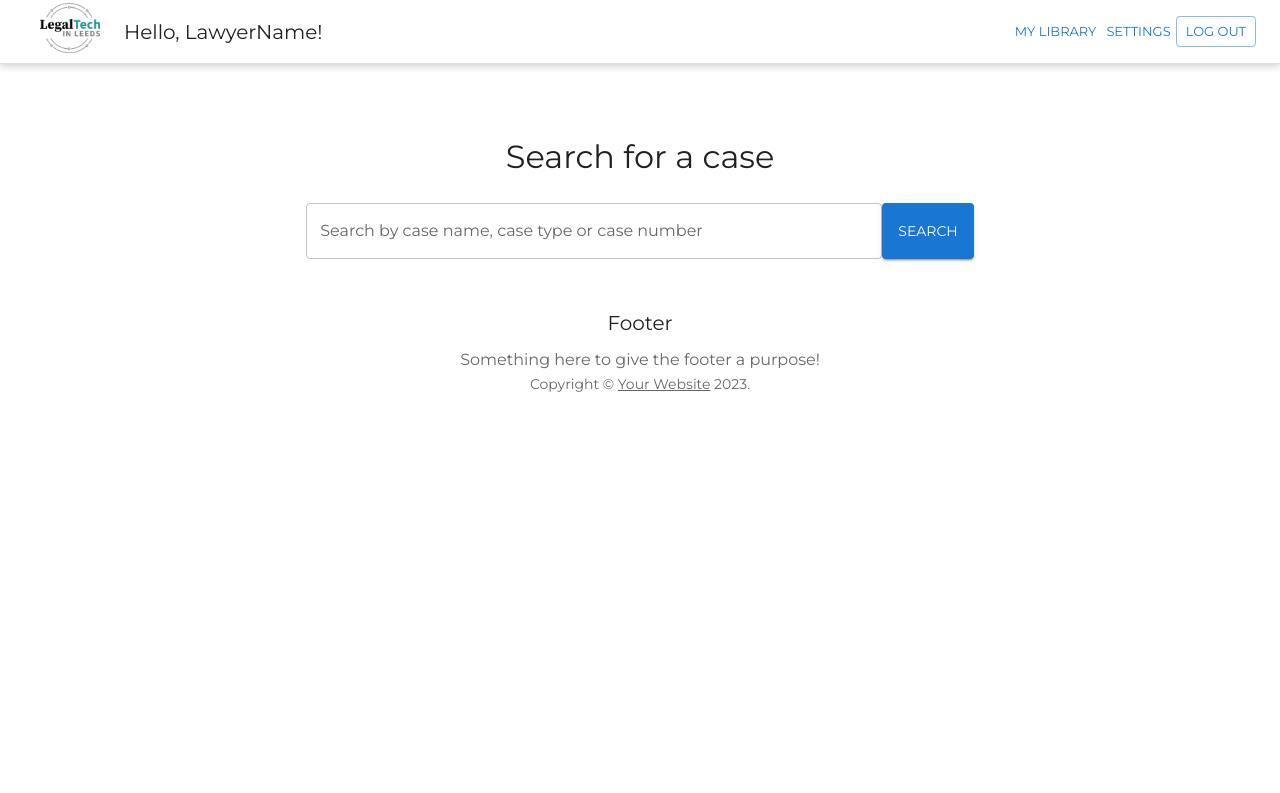
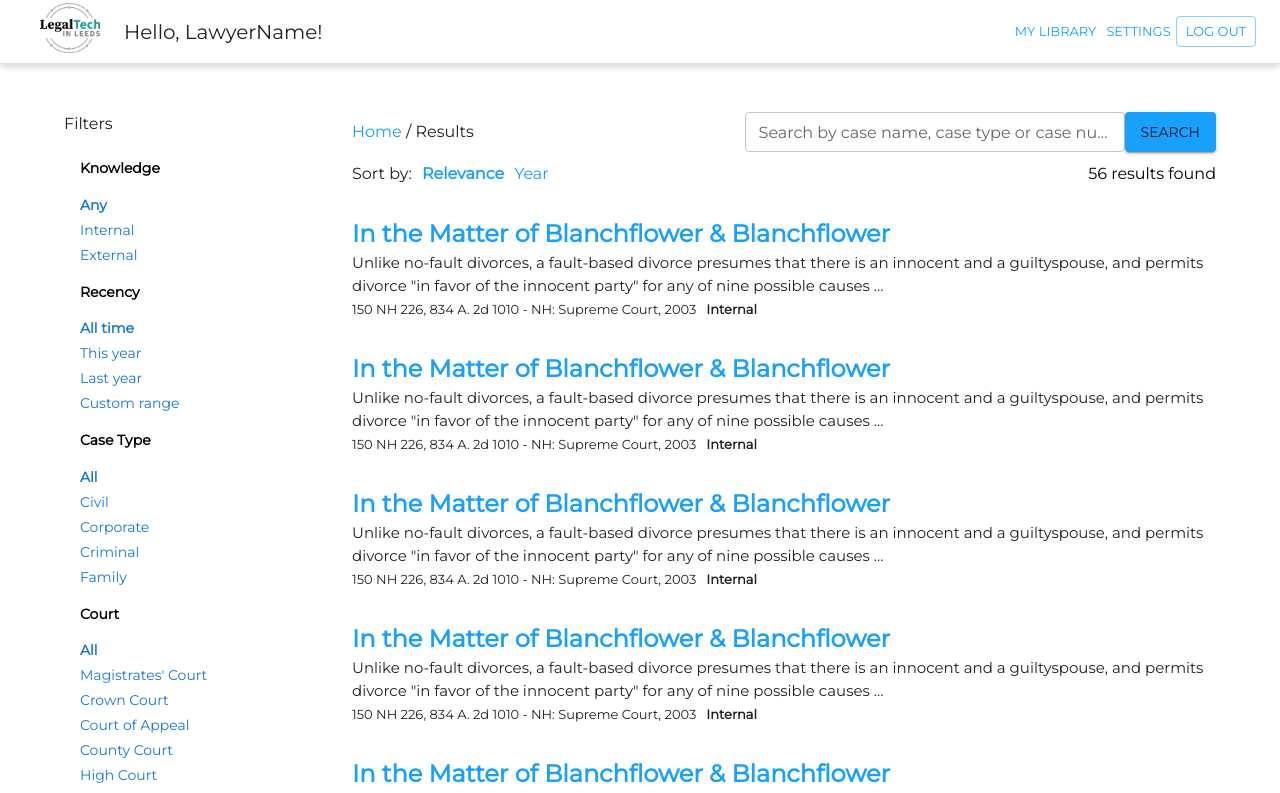
Before and after one commit to TimJones159/LegalTechBigHack, a React (Create React App) app: page /results in a window 1280 px wide. Shown: the top 793 px of the page. Built offline with nearby package versions, Linux system fonts and the light colour scheme.

Commit message:
feat: results page content

```diff
--- a/src/components/App.js
+++ b/src/components/App.js
@@ -13,6 +13,11 @@ import Footer from "./Footer";
 const theme = createTheme({
   typography: {
     fontFamily: "Montserrat, sans-serif",
+  },
+  palette: {
+    primary: {
+      main: "#18a0fb",
+    },
   },
 });
 
--- /dev/null
+++ b/src/components/Result.js
@@ -0,0 +1,16 @@
+import Link from "@mui/material/Link";
+
+export const Result = ({ title, body, courtSource, knowledge }) => {
+  return (
+    <div className="result">
+      <Link>
+        <h2>{title}</h2>
+      </Link>
+      <p>{body}</p>
+      <span>{courtSource}</span>
+      <span className="knowledge">{knowledge}</span>
+    </div>
+  );
+};
+
+export default Result;
--- a/src/components/Results.js
+++ b/src/components/Results.js
@@ -6,15 +6,48 @@ import ListItem from "@mui/material/ListItem";
 import ListItemText from "@mui/material/ListItemText";
 
 import FiltersList from "./FiltersList";
+import ResultsSection from "./ResultsSection";
 
 export const Results = () => {
+  const results = [
+    {
+      title: "In the Matter of Blanchflower & Blanchflower",
+      body: 'Unlike no-fault divorces, a fault-based divorce presumes that there is an innocent and a guiltyspouse, and permits divorce "in favor of the innocent party" for any of nine possible causes …',
+      courtSource: "150 NH 226, 834 A. 2d 1010 - NH: Supreme Court, 2003",
+      knowledge: "Internal",
+    },
+    {
+      title: "In the Matter of Blanchflower & Blanchflower",
+      body: 'Unlike no-fault divorces, a fault-based divorce presumes that there is an innocent and a guiltyspouse, and permits divorce "in favor of the innocent party" for any of nine possible causes …',
+      courtSource: "150 NH 226, 834 A. 2d 1010 - NH: Supreme Court, 2003",
+      knowledge: "Internal",
+    },
+    {
+      title: "In the Matter of Blanchflower & Blanchflower",
+      body: 'Unlike no-fault divorces, a fault-based divorce presumes that there is an innocent and a guiltyspouse, and permits divorce "in favor of the innocent party" for any of nine possible causes …',
+      courtSource: "150 NH 226, 834 A. 2d 1010 - NH: Supreme Court, 2003",
+      knowledge: "Internal",
+    },
+    {
+      title: "In the Matter of Blanchflower & Blanchflower",
+      body: 'Unlike no-fault divorces, a fault-based divorce presumes that there is an innocent and a guiltyspouse, and permits divorce "in favor of the innocent party" for any of nine possible causes …',
+      courtSource: "150 NH 226, 834 A. 2d 1010 - NH: Supreme Court, 2003",
+      knowledge: "Internal",
+    },
+    {
+      title: "In the Matter of Blanchflower & Blanchflower",
+      body: 'Unlike no-fault divorces, a fault-based divorce presumes that there is an innocent and a guiltyspouse, and permits divorce "in favor of the innocent party" for any of nine possible causes …',
+      courtSource: "150 NH 226, 834 A. 2d 1010 - NH: Supreme Court, 2003",
+      knowledge: "Internal",
+    },
+  ];
   return (
     <Grid container>
       <Grid item xs={12} sm={3}>
         <FiltersList />
       </Grid>
       <Grid item xs={12} sm={9}>
-				Results
+        <ResultsSection results={results} />
       </Grid>
     </Grid>
   );
--- /dev/null
+++ b/src/components/ResultsSection.js
@@ -0,0 +1,34 @@
+import Link from "@mui/material/Link";
+
+import SearchSection from "./SearchSection";
+import Result from "./Result";
+
+export const ResultsSection = ({ results }) => {
+  return (
+    <>
+      <div className="resultsSection">
+        <span>
+          <Link href="/">Home</Link> / Results
+        </span>
+        <SearchSection small />
+      </div>
+      <div className="resultsSort">
+        <div>
+          <span className="heading">Sort by:</span>
+          <span className="active">Relevance</span>
+          <span>Year</span>
+        </div>
+        <div>
+          <span className="totalResults">56 results found</span>
+        </div>
+      </div>
+      <div>
+        {results.map((result) => (
+          <Result key={result.title} {...result} />
+        ))}
+      </div>
+    </>
+  );
+};
+
+export default ResultsSection;
--- a/src/components/Routing.js
+++ b/src/components/Routing.js
@@ -1,14 +1,14 @@
 import { BrowserRouter as Router, Route, Routes } from "react-router-dom";
-import SearchSection from "./SearchSection";
+import SearchPage from "./SearchPage";
 import Results from "./Results";
 
 export const Routing = () => {
   return (
     <Router>
       <Routes>
-        <Route exact path="/" element={<SearchSection />} />
-        <Route path="/search" element={<Results />} />
-        <Route exact path="*" element={<SearchSection />} />
+        <Route exact path="/" element={<SearchPage />} />
+        <Route path="/results" element={<Results />} />
+        <Route exact path="*" element={<SearchPage />} />
       </Routes>
     </Router>
   );
--- /dev/null
+++ b/src/components/SearchPage.js
@@ -0,0 +1,17 @@
+import { useState } from "react";
+import { useNavigate } from "react-router-dom";
+
+import Button from "@mui/material/Button";
+import TextField from "@mui/material/TextField";
+import SearchSection from "./SearchSection";
+
+export const SearchPage = () => {
+  return (
+    <div className="searchPage">
+      <h1>Search for a case</h1>
+      <SearchSection />
+    </div>
+  );
+};
+
+export default SearchPage;
--- a/src/components/SearchSection.js
+++ b/src/components/SearchSection.js
@@ -2,10 +2,9 @@ import { useState } from "react";
 import { useNavigate } from "react-router-dom";
 
 import Button from "@mui/material/Button";
-import SearchIcon from "@mui/icons-material/Search";
 import TextField from "@mui/material/TextField";
 
-export const SearchSection = () => {
+export const SearchSection = ({ small = false, full = false }) => {
   const navigate = useNavigate();
 
   const [search, setSearch] = useState("");
@@ -16,14 +15,12 @@ export const SearchSection = () => {
 
   const handleSubmit = (event) => {
     event.preventDefault();
-    navigate(`/search?term=${search}`);
+    navigate(`/results?term=${search}`);
   };
 
   return (
     <form className="searchSection" onSubmit={handleSubmit}>
-      <h1>Search for a case</h1>
-
-      <div className="searchSection__search">
+      <div className={`searchSection__search ${full ? "full" : ""}`}>
         <TextField
           id="search-bar"
           className="searchSection__searchBar"
@@ -31,7 +28,7 @@ export const SearchSection = () => {
           label="Search by case name, case type or case number"
           variant="outlined"
           placeholder="Search by case name, case type or case number"
-          size="medium"
+          size={`${small ? "small" : "medium"}`}
           value={search}
         />
         <Button type="submit" variant="contained" aria-label="search">
--- a/src/index.css
+++ b/src/index.css
@@ -7,17 +7,21 @@ body {
   -moz-osx-font-smoothing: grayscale;
 }
 
-.searchSection {
+.searchPage {
   text-align: center;
 }
 
-.searchSection h1 {
+.searchPage h1 {
   font-weight: normal;
 }
 
 .searchSection__search {
   display: flex;
   justify-content: center;
+}
+
+.searchSection__search .full > div {
+  width: 100%;
 }
 
 .searchSection__searchBar {
@@ -28,3 +32,68 @@ body {
   min-width: 100px;
   text-align: center;
 }
+
+.resultsSection {
+  display: flex;
+  justify-content: space-between;
+  align-items: center;
+}
+
+.resultsSection > span > a {
+  text-decoration: none;
+}
+
+.resultsSection .searchSection__search > div {
+  min-width: 380px;
+}
+
+.knowledge {
+  font-weight: bold;
+  margin-left: 10px;
+}
+
+.result {
+  margin-top: 30px;
+}
+
+.result a {
+  text-decoration: none;
+  cursor: pointer;
+}
+
+.result h2 {
+  margin: 0;
+}
+
+.result p {
+  font-size: 15px;
+  margin: 0;
+}
+
+.result span {
+  font-size: 13px;
+}
+
+.resultsSort {
+  display: flex;
+  justify-content: space-between;
+  margin: 10px 0px;
+}
+
+.resultsSort .heading {
+  margin-right: 10px;
+}
+
+.resultsSort span:not(.heading) {
+  color: #18a0fb;
+  cursor: pointer;
+}
+
+.resultsSort span.totalResults {
+  color: initial;
+}
+
+.resultsSort .active {
+  font-weight: bold;
+  margin-right: 10px;
+}
```
Lines whose indentation alone changed are shown as unchanged.
